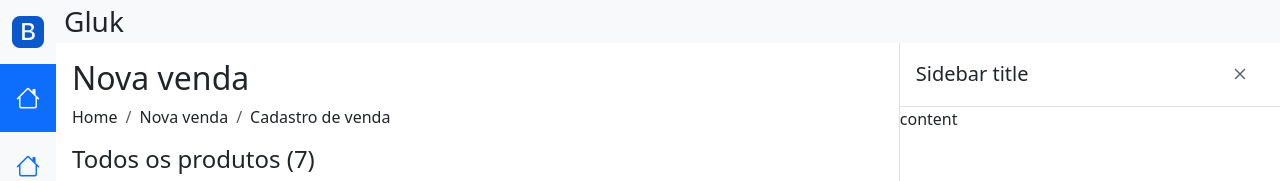
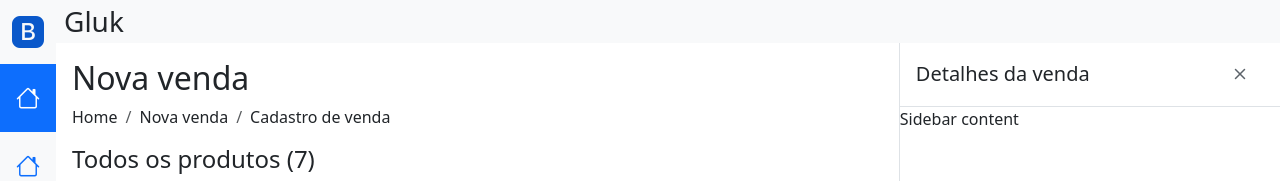
Before and after one commit to felipe-bergamaschi/gluk, a React (Vite) app: page / in a window 1280 px wide. Shown: the top 181 px of the page. Built offline with nearby package versions, Linux system fonts and the light colour scheme.

Commit message:
feat: add right sidebar props

```diff
--- a/src/app/index.tsx
+++ b/src/app/index.tsx
@@ -6,6 +6,12 @@ export default function Page() {
     <CommonLayout
       title='Nova venda'
       breadcrumbs={['Cadastro de venda']}
+      sidebar={{
+        title: 'Detalhes da venda',
+        content: 'Sidebar content',
+        open: true,
+        onClose: () => { }
+      }}
     >
       <ProductContent />
     </CommonLayout>
--- a/src/components/layouts/common/index.tsx
+++ b/src/components/layouts/common/index.tsx
@@ -1,13 +1,14 @@
 import { Body, BodyProps } from "./body";
 import { Header } from "./header"
-import { RightSidebar } from "./rightSidebar";
+import { RightSidebar, RightSidebarProps } from "./rightSidebar";
 import { Sidebar } from "./sidebar"
 
 interface CommonLayoutProps extends BodyProps {
+  sidebar?: RightSidebarProps;
   // children: React.ReactNode
 }
 
-export function CommonLayout({ children, title, breadcrumbs }: CommonLayoutProps) {
+export function CommonLayout({ children, title, breadcrumbs, sidebar }: CommonLayoutProps) {
   return (
     <div className="w-100 h-100 overflow-hidden d-flex">
       <Sidebar />
@@ -20,7 +21,9 @@ export function CommonLayout({ children, title, breadcrumbs }: CommonLayoutProps
             {children}
           </Body>
 
-          <RightSidebar />
+          {sidebar && (
+            <RightSidebar {...sidebar} />
+          )}
         </div>
       </div>
     </div>
--- a/src/components/layouts/common/rightSidebar/index.tsx
+++ b/src/components/layouts/common/rightSidebar/index.tsx
@@ -1,16 +1,27 @@
 import { IconButton } from "@/components/iconButton";
 
-export function RightSidebar() {
+export interface RightSidebarProps {
+  title: string;
+  open: boolean;
+  onClose: () => void;
+  content: React.ReactNode;
+}
+
+export function RightSidebar({ open, title, onClose, content }: RightSidebarProps) {
+  if (!open) {
+    return null;
+  }
+
   return (
     <div className="d-flex flex-column border-start" style={{ width: 560 }}>
       <div className="w-100 d-flex align-items-center justify-content-between border-bottom px-3" style={{ height: 64 }}>
-        <h5 className="m-0">Sidebar title</h5>
+        <h5 className="m-0">{title}</h5>
 
-        <IconButton name="x" />
+        <IconButton name="x" onClick={onClose} />
       </div>
 
       <div className="content">
-        content
+        {content}
       </div>
     </div>
   )
```
